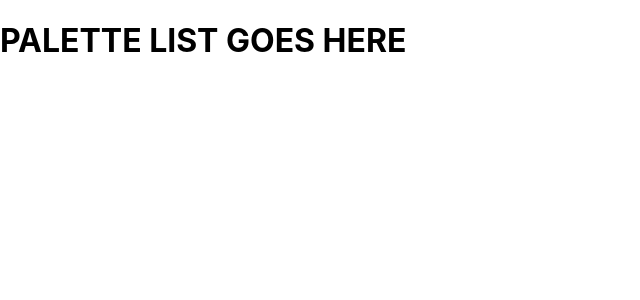
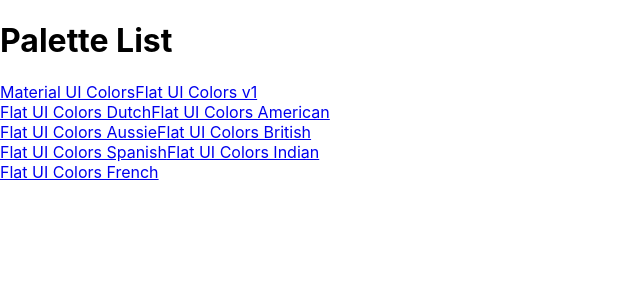
Before and after one commit to jvandy83/custom-color-app, a React (Create React App) app: page / in a window 1280 px wide. Shown: the top 300 px of the page, without its empty margins (0-640 px from the left). Built offline with nearby package versions, Linux system fonts and the light colour scheme.

Commit message:
Added palette links

```diff
--- a/src/App.js
+++ b/src/App.js
@@ -1,6 +1,7 @@
 import React, { Component } from 'react';
 import { Route, Switch } from 'react-router-dom'
 import Palette from './Palette'
+import PaletteList from './PaletteList'
 import seedColors from './SeedColor'
 import './App.css';
 import { generatePalette } from './colorHelper'
@@ -8,7 +9,7 @@
 class App extends Component {
   findPalette(id) {
     return seedColors.find(palette => {
-      return palette.id == id
+      return palette.id === id
     })
   }
   render() {
@@ -17,7 +18,12 @@
         <Route
           exact
           path="/"
-          render={() => <h1>PALETTE LIST GOES HERE</h1> }
+          render={(routeProps) =>
+            <PaletteList
+            palettes={seedColors}
+            {...routeProps}
+            />
+          }
         />
         <Route
           exact
--- a/src/ColorBox.js
+++ b/src/ColorBox.js
@@ -19,7 +19,7 @@
     const {name, background} = this.props
     const { copied } = this.state
     return(
-      <CopyToClipboard text={this.props.background} onCopy={this.changeCopyState} >
+      <CopyToClipboard text={background} onCopy={this.changeCopyState} >
         <div style={{ background }} className="ColorBox">
           <div
             style={{ background }}
@@ -27,7 +27,7 @@
           />
           <div className={`copy-msg ${copied && 'show'}`}>
             <h1>copied!</h1>
-            <p>{this.props.background}</p>
+            <p>{background}</p>
           </div>
           <div className="copy-container">
             <div className="box-content">
--- a/src/Navbar.js
+++ b/src/Navbar.js
@@ -1,4 +1,5 @@
 import React, { Component } from 'react'
+import { Link } from 'react-router-dom'
 import Select from '@material-ui/core/Select';
 import MenuItem from '@material-ui/core/MenuItem';
 import Snackbar from '@material-ui/core/Snackbar'
@@ -36,7 +37,7 @@
     return(
       <nav className="Navbar">
         <div className="logo">
-          <a href="#">reactcolorpicker</a>
+          <Link to="/">reactcolorpicker</Link>
         </div>
         <div className="slider-container">
             <span>Level: {level} </span>
--- /dev/null
+++ b/src/PaletteList.css
@@ -0,0 +1,14 @@
+.PaletteList {
+  width: 100vw;
+  height: 100vh;
+}
+
+.palettes {
+  display: flex;
+  flex-wrap: wrap;
+  width: 30%;
+}
+.palette {
+  height: 50px;
+  width: 50px;
+}
--- /dev/null
+++ b/src/PaletteList.js
@@ -0,0 +1,21 @@
+import React, { Component } from 'react'
+import './PaletteList.css'
+import { Link } from 'react-router-dom'
+
+class PaletteList extends Component {
+  render() {
+    const { palettes } = this.props
+    return(
+      <div className="PaletteList">
+        <h1>Palette List</h1>
+        <div className="palettes">
+          {palettes.map(palette => (
+            <Link to={`/palette/${palette.id}`}>{palette.paletteName}</Link>
+          ))}
+        </div>
+      </div>
+    )
+  }
+}
+
+export default PaletteList
```
